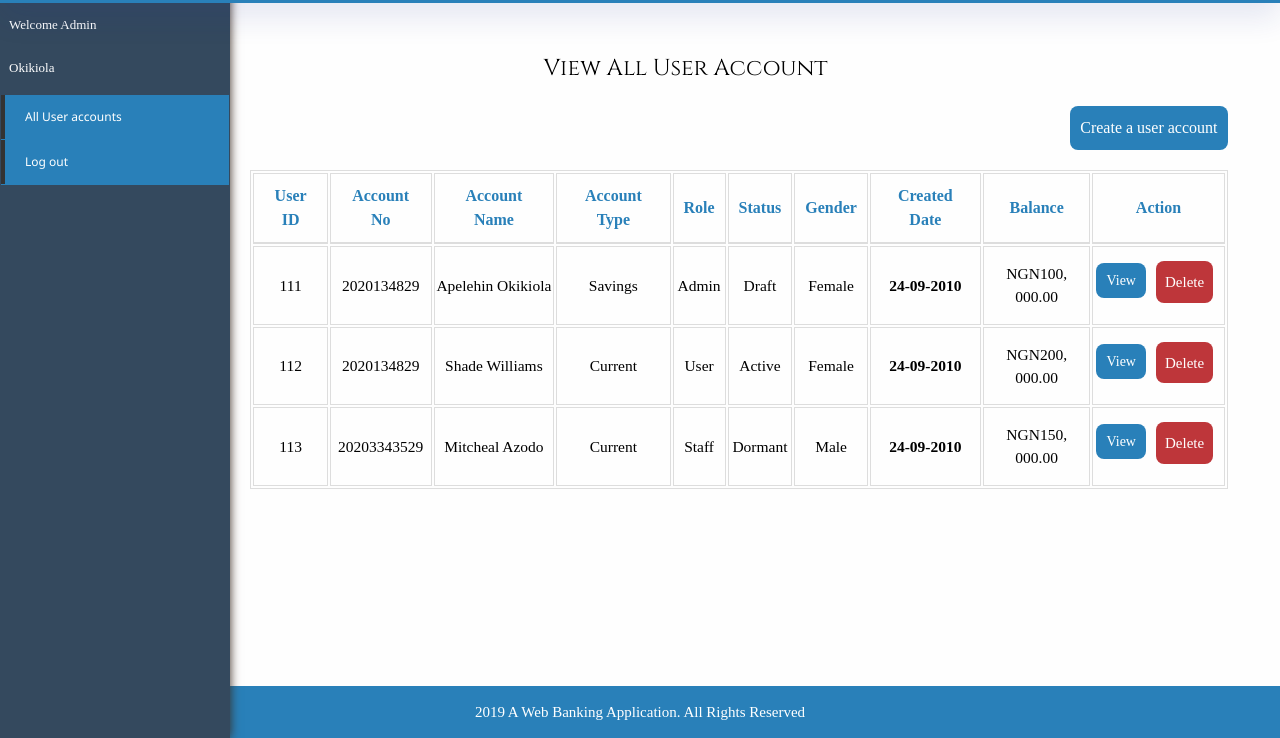
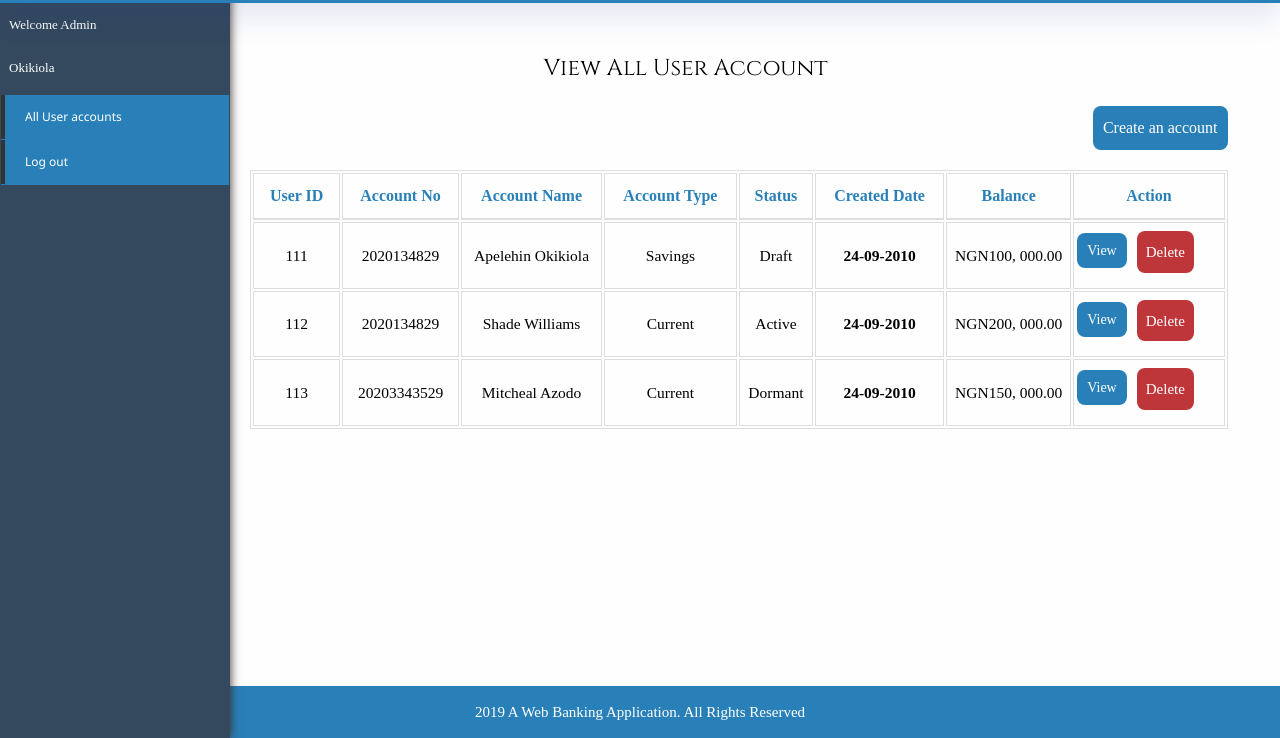
Before and after one commit to okikiola11/banka, a website: page UI/view-user-acct.html in a window 1280 px wide. Shown: the part 62-800 px from the top of the page. Drawn offline with Linux system fonts and the light colour scheme; a web font is replaced by a local one.

Commit message:
Feature(Improved UI) Improved UI design
- update the UI design

[Delivers]

```diff
--- a/UI/view-user-acct.html
+++ b/UI/view-user-acct.html
@@ -86,7 +86,7 @@
                 <div class="hdr-acct"> View All User Account</div>
 
                 <div class="fl-acct">
-                    <a href="admin-create-user.html" class="btn-create-acct"> Create a user account</a>
+                    <a href="admin-create-user.html" class="btn-create-acct"> Create an account</a>
                 </div>
 
                 <div>
@@ -100,9 +100,7 @@
                                     <th>Account No</th>
                                     <th>Account Name</th>
                                     <th>Account Type</th>
-                                    <th>Role</th>
                                     <th>Status</th>
-                                    <th>Gender</th>
                                     <th>Created Date</th>
                                     <th>Balance</th>
                                     <th>Action</th>
@@ -115,9 +113,7 @@
                                     <td>2020134829</td>
                                     <td>Apelehin Okikiola</td>
                                     <td>Savings</td>
-                                    <td>Admin</td>
                                     <td>Draft</td>
-                                    <td>Female</td>
                                     <th>24-09-2010</th>
                                     <td> NGN100, 000.00 </td>
                                     <td>
@@ -160,9 +156,7 @@
                                     <td>2020134829</td>
                                     <td>Shade Williams</td>
                                     <td>Current</td>
-                                    <td>User</td>
                                     <td>Active</td>
-                                    <td>Female</td>
                                     <th>24-09-2010</th>
                                     <td> NGN200, 000.00</td>
                                     <td>
@@ -206,9 +200,7 @@
                                     <td>20203343529</td>
                                     <td>Mitcheal Azodo</td>
                                     <td>Current</td>
-                                    <td>Staff</td>
                                     <td>Dormant</td>
-                                    <td>Male</td>
                                     <th>24-09-2010</th>
                                     <td> NGN150, 000.00</td>
                                     <td>
```
Also changed, not shown: UI/admin-create-user.html (+0 -10 lines).
